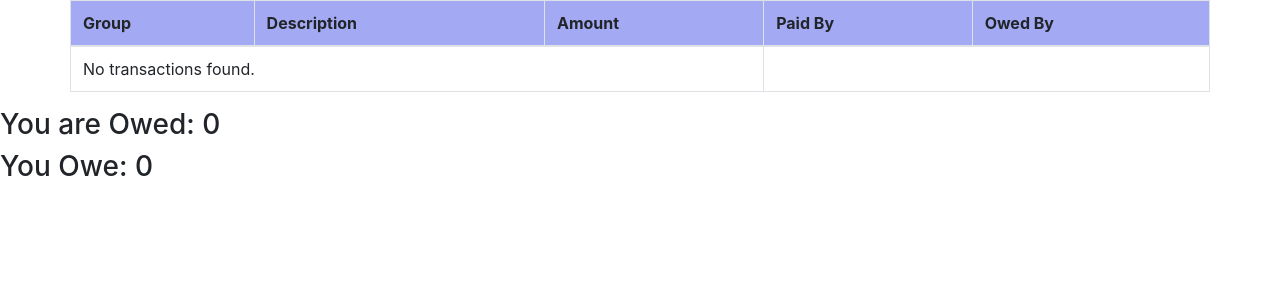
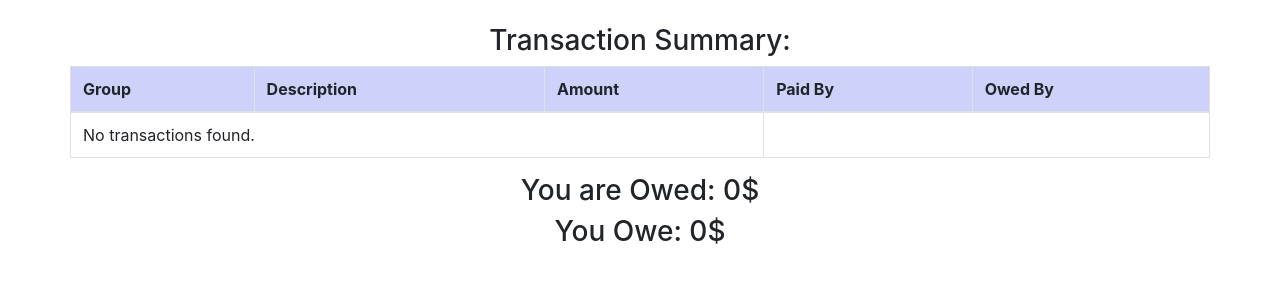
Before and after one commit to belwalrahul/paypals, a Django app: page / in a window 1280 px wide. Shown: the part 56-356 px from the top of the page. Run offline with Django 4.2, Linux system fonts and the light colour scheme; the visitor is signed in with stand-in values (Sample User, id 1); data that the repository does not hold is empty.

Commit message:
minor UI updates

```diff
--- a/core/static/css/style.css
+++ b/core/static/css/style.css
@@ -1,4 +1,4 @@
 .th {
-    color: #8db7f2;
+    color: #c2d8f7;
     background-color: #8db7f2 !important;
 }
--- a/core/templates/header.html
+++ b/core/templates/header.html
@@ -6,7 +6,7 @@
 
     <style>
       th {
-        background-color: rgb(163, 169, 242);
+        background-color: rgb(206, 210, 250);
       }
     </style>
 
--- a/core/templates/home.html
+++ b/core/templates/home.html
@@ -1,7 +1,8 @@
 {% include "header.html" %}
-
+<br>
 <div class="container">
   <div class="row justify-content-center">
+    <h3>Transaction Summary:</h3>
     <table class="table table-bordered table-hover">
       <thead>
         <tr>
@@ -36,5 +37,11 @@
   </div>
 </div>
 
-<h3>You are Owed: {{ owed }}</h3>
-<h3>You Owe: {{ owe }}</h3>
+<div class="container">
+  <div class="row justify-content-center">
+    <h3>You are Owed: {{ owed }}$</h3>
+  </div>
+  <div class="row justify-content-center">
+    <h3>You Owe: {{ owe }}$</h3>
+  </div>
+</div>
--- a/core/views.py
+++ b/core/views.py
@@ -112,7 +112,6 @@ def remove_friend(request, friend_id):
         friend_obj = Friend.objects.get(user=request.user)
         if friend in friend_obj.friends.all():
             friend_obj.friends.remove(friend)
-            # Remove the current user from the friend's friends list
             friend_obj, created = Friend.objects.get_or_create(user=friend)
             friend_obj.friends.remove(request.user)
             messages.success(request, f'{friend.username} has been removed from your friends list.')
@@ -147,12 +146,9 @@ def add_friend(request):
                 return render(request, 'add_friend.html', {'form': form, 'error': 'User with this email does not exist.'})
             # friend_obj = Friend.objects.get(user=request.user)
             friend_obj = Friend.objects.get_or_create(user=request.user)
-        # Add the friend to the current user's friends list
             if friend:
                 friend_obj, created = Friend.objects.get_or_create(user=request.user)
                 friend_obj.friends.add(friend)
-
-            # Add the current user to the friend's friends list
                 friend_obj, created = Friend.objects.get_or_create(user=friend)
                 friend_obj.friends.add(request.user)
 
```
Also changed, not shown: core/templates/grouppage.html (+4 -6 lines).
